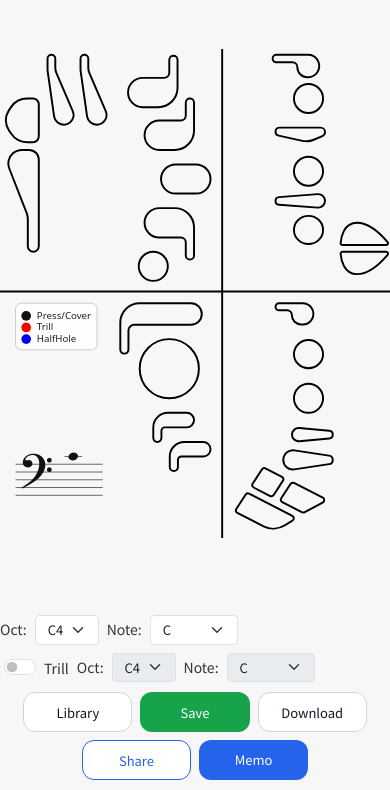
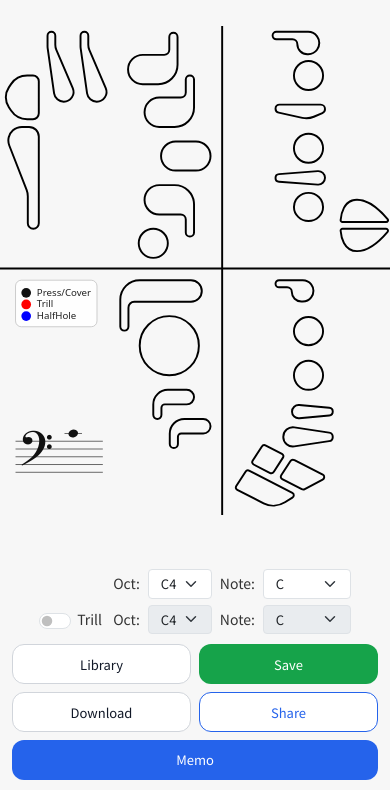
Before and after one commit to okawahiroto/bassoon-fingering-app, a website with bundled scripts: page index.html in a window 390 px wide. Shown: the part 54-844 px from the top of the page. Built offline with nearby package versions, Linux system fonts and the light colour scheme.

Commit message:
UI改善: Trillトグルとメイン行のOct/Note位置を揃える
モバイル幅ではTrill行がメイン行の下に折り返るため、トグル分の
オフセットで「Oct:」ラベルの開始位置がズレていた。狭い画面での
み明示的に2段組みにし、同幅スペーサーで位置を揃える。広い画面
は元通り1行レイアウトのままとし、SVG表示エリアの高さに影響しな
いようにした。

Issue #9

```diff
--- a/app.css
+++ b/app.css
@@ -100,6 +100,7 @@ body {
 }
 
 /* 音名と楽譜コントロール */
+/* 広い画面では1行に収まるためrow+wrapのまま(SVG表示エリアを圧迫しないため) */
 #note-controls {
   width: 100%;
   display: flex;
@@ -109,15 +110,17 @@ body {
   margin: 4px 0 0;
 }
 #note-controls .control-group {
-  display: inline-flex;
+  display: flex;
   align-items: center;
   gap: 8px;
-  white-space: nowrap; /* グループ内は改行しない */
+  flex-wrap: wrap;
 }
-.control-group.main-group { margin-right: 4px; }
-.control-group.trill-group { margin-left: 4px; }
 #note-controls label { font-size: 14px; color: #333; }
 #note-controls .checkbox { display: inline-flex; align-items: center; gap: 6px; }
+
+/* 広い画面(1行レイアウト)ではスペーサーは不要なので消しておく */
+.trill-toggle-spacer { display: none; }
+.trill-toggle { flex: 0 0 auto; display: inline-flex; align-items: center; gap: 6px; }
 /* Bootstrapの見た目を活かすため、セレクトの枠線/パディング指定は外す */
 #octave-select,
 #note-select,
@@ -342,6 +345,14 @@ body {
   margin: 0;
 }
 
+/* 幅が狭くOct/Noteが1行に収まらない画面だけ、Trill行を明示的に2段目にして位置を揃える */
+/* (max-height基準の圧縮ブレークポイントには含めない: 横長だが低い画面でSVGエリアを余計に圧迫しないため) */
+@media (max-width: 480px) {
+  #note-controls { flex-direction: column; }
+  .trill-toggle-spacer { display: block; width: 66px; flex: 0 0 auto; }
+  .trill-toggle { width: 66px; }
+}
+
 /* モバイルや低い画面では余白・サイズを圧縮 */
 @media (max-width: 480px), (max-height: 720px) {
   #page-content { gap: 6px; padding: 6px 0 10px; }
@@ -440,14 +451,22 @@ body {
 #library-btn:active { background: #f3f4f6; }
 
 @media (max-width: 480px), (max-height: 720px) {
-  #controls { gap: 8px; }
+  #controls {
+    display: grid;
+    grid-template-columns: 1fr 1fr;
+    gap: 8px;
+  }
+  /* Memoは最重要アクションのため最下段でフル幅表示 */
+  #memo-btn { grid-column: 1 / -1; }
   #memo-btn,
   #share-btn,
   #download-btn,
   #library-btn,
   #save-btn {
+    box-sizing: border-box;
+    width: 100%;
+    min-width: 0;
     height: 40px;
-    min-width: clamp(80px, 28vw, 120px);
     padding: 0 12px;
     font-size: 13px;
   }
--- a/index.html
+++ b/index.html
@@ -31,8 +31,9 @@
       <!-- バスーンキーのSVGはランタイムで読み込み・インライン挿入 -->
       <div id="bassoon-wrapper" data-src="picture/bassoon_key.svg" aria-label="バスーンキー SVG"></div>
       <!-- 音名と楽譜コントロール -->
-      <div id="note-controls" aria-label="音名と楽譜設定" class="d-flex flex-wrap align-items-center gap-2">
-        <div class="control-group main-group d-inline-flex align-items-center gap-2">
+      <div id="note-controls" aria-label="音名と楽譜設定">
+        <div class="control-group main-group d-flex align-items-center gap-2">
+          <span class="trill-toggle-spacer" aria-hidden="true"></span>
           <label for="octave-select" class="form-label mb-0">Oct:</label>
           <select id="octave-select" class="form-select form-select-sm w-auto">
             <option value="5">C5</option>
@@ -57,8 +58,8 @@
             <option value="0" selected>C</option>
           </select>
         </div>
-        <div class="control-group trill-group d-inline-flex align-items-center gap-2">
-          <div class="form-check form-switch m-0">
+        <div class="control-group trill-group d-flex align-items-center gap-2">
+          <div class="form-check form-switch trill-toggle m-0">
             <input id="trill-enabled" type="checkbox" class="form-check-input" />
             <label for="trill-enabled" class="form-check-label">Trill</label>
           </div>
```
